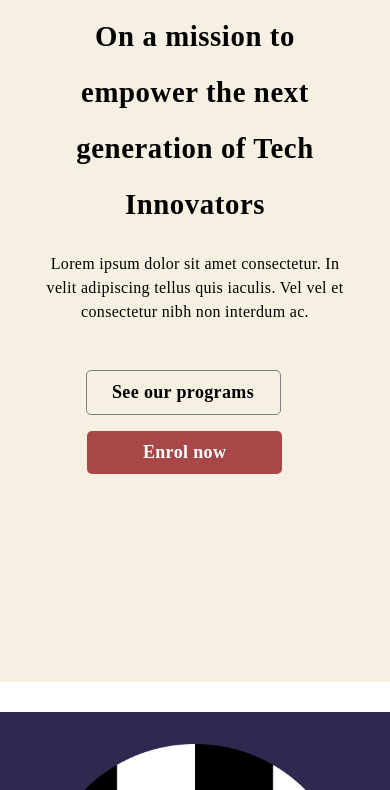
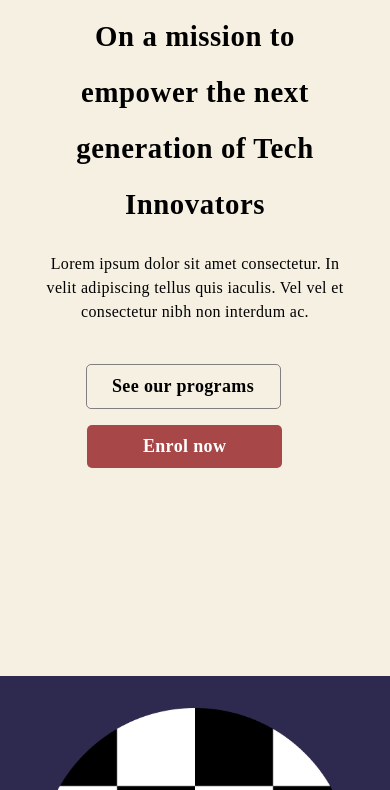
Before and after one commit to dedoyin21/New-codeverse-website, a plain HTML site: page index.html in a window 390 px wide. Shown: the part 78-868 px from the top of the page. Drawn offline with Linux system fonts and the light colour scheme; files whose address does not match are found by name; a web font is replaced by a local one.

Commit message:
update correction

```diff
--- a/Css file/responsivess.css
+++ b/Css file/responsivess.css
@@ -1,7 +1,7 @@
 @media only screen and (max-width: 767.99px){
 
     .container{
-        padding: 0 15px;
+        padding: 0 20px;
     }
 
    /*  .shapes{
@@ -40,6 +40,10 @@
     .btn-t, .myBtn{
         margin-top: 1rem;
         width: 50vw;
+    }
+
+    .icon-vector{
+        margin-bottom: 1rem;
     }
 
     .myBtn{
--- a/Css file/style.css
+++ b/Css file/style.css
@@ -114,7 +114,8 @@ h3, .s-lists{
     display: flex;
     margin: 30px auto;
     justify-content: center;
-    padding-bottom: 13rem;
+    padding: 1.5rem 0 13rem 0;
+    margin: 0;
 }
 
 .btn-2:hover {
```
